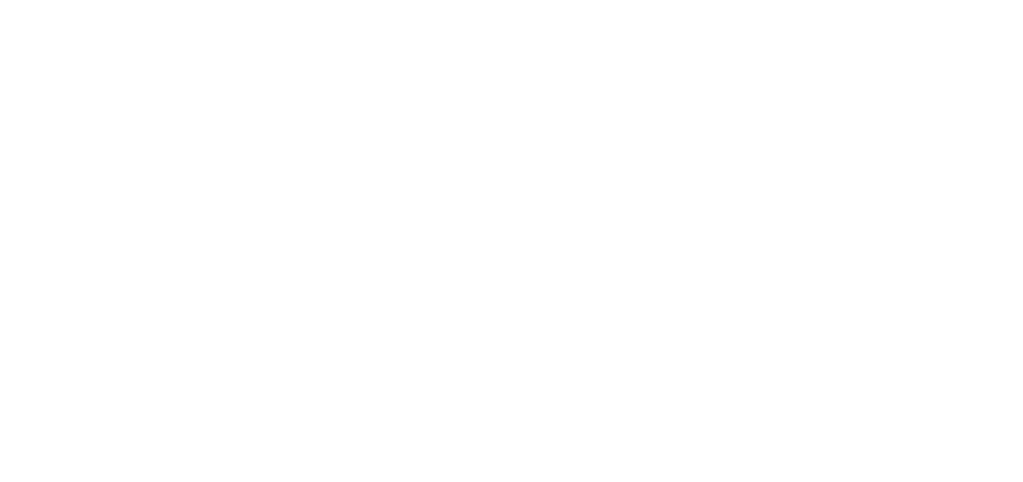
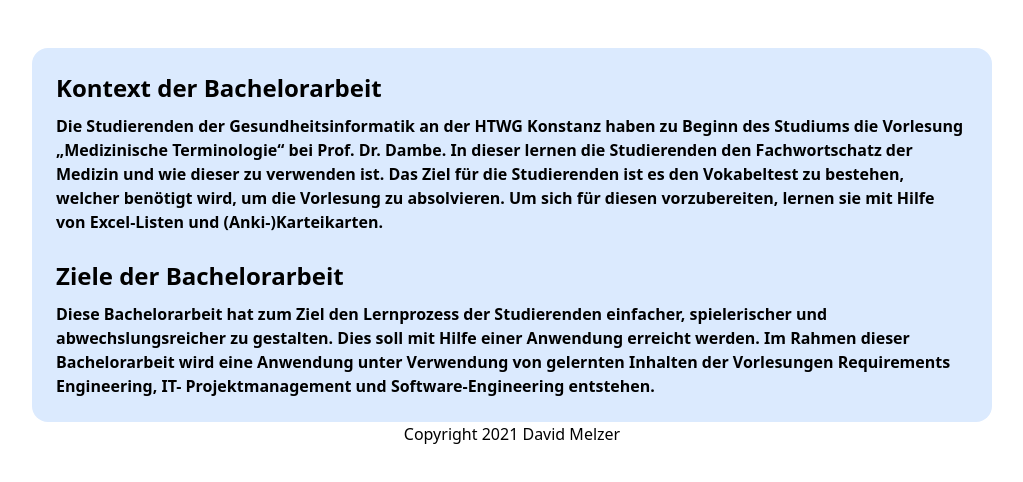
Before and after one commit to DazeSace/bachelorarbeit-nextjs, a Next.js app: page / in a window 1280 px wide. Shown: the top 482 px of the page, without its empty margins (128-1151 px from the left). Built offline with nearby package versions, Linux system fonts and the light colour scheme.

Commit message:
added word Bachelorarbeit.docx

```diff
--- a/pages/index.js
+++ b/pages/index.js
@@ -5,14 +5,26 @@
         <div className={""}>
             <Head>
                 <title>Create Next App</title>
-        <meta name="description" content="Generated by create next app" />
-        <link rel="icon" href="/favicon.ico" />
+                <meta name="description" content="Generated by create next app"/>
+                <link rel="icon" href="/favicon.ico"/>
             </Head>
-      <main>
-
+            <main className={"w-3/4 mx-auto space-y-2.5 mt-12 bg-blue-100 p-6 font-semibold rounded-2xl"}>
+                <h2 className={"text-2xl font-bold"}>Kontext der Bachelorarbeit</h2>
+                <p>Die Studierenden der Gesundheitsinformatik an der HTWG Konstanz haben zu Beginn des
+                    Studiums die Vorlesung „Medizinische Terminologie“ bei Prof. Dr. Dambe. In dieser
+                    lernen die Studierenden den Fachwortschatz der Medizin und wie dieser zu verwenden
+                    ist. Das Ziel für die Studierenden ist es den Vokabeltest zu bestehen, welcher
+                    benötigt wird, um die Vorlesung zu absolvieren. Um sich für diesen vorzubereiten,
+                    lernen sie mit Hilfe von Excel-Listen und (Anki-)Karteikarten.</p>
+                <h2 className={"text-2xl font-bold pt-4"}>Ziele der Bachelorarbeit</h2>
+                <p>Diese Bachelorarbeit hat zum Ziel den Lernprozess der Studierenden einfacher,
+                    spielerischer und abwechslungsreicher zu gestalten. Dies soll mit Hilfe einer
+                    Anwendung erreicht werden. Im Rahmen dieser Bachelorarbeit wird eine Anwendung unter
+                    Verwendung von gelernten Inhalten der Vorlesungen Requirements Engineering, IT-
+                    Projektmanagement und Software-Engineering entstehen.</p>
             </main>
-      <footer>
-
+            <footer className={"w-3/4 mx-auto text-center"}>
+                <p>Copyright 2021 David Melzer</p>
             </footer>
         </div>
     )
--- /dev/null
+++ b/postcss.config.js
@@ -0,0 +1,6 @@
+module.exports = {
+  plugins: {
+    tailwindcss: {},
+    autoprefixer: {},
+  },
+}
--- /dev/null
+++ b/tailwind.config.js
@@ -0,0 +1,11 @@
+module.exports = {
+  purge: ['./pages/**/*.{js,ts,jsx,tsx}', './components/**/*.{js,ts,jsx,tsx}'],
+  darkMode: false, // or 'media' or 'class'
+  theme: {
+    extend: {},
+  },
+  variants: {
+    extend: {},
+  },
+  plugins: [],
+}
```
Also changed, not shown: 1 other file (tests, documents, lock files or other folders). Lines whose indentation alone changed are shown as unchanged.
